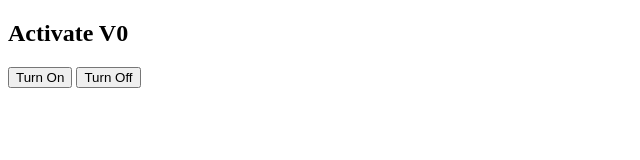
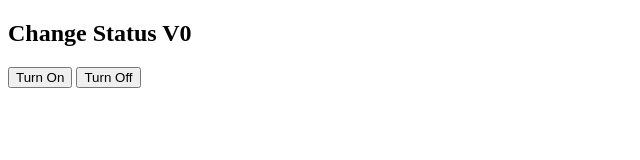
Before and after one commit to robaain/suis, a plain HTML site: page index.html in a window 1280 px wide. Shown: the whole page, without its empty margins (0-640 px from the left). Drawn offline with Linux system fonts and the light colour scheme.

Commit message:
Update index.html

```diff
--- a/index.html
+++ b/index.html
@@ -4,7 +4,7 @@
   <title>Suis Button</title>
 </head>
 <body>
-  <h2>Activate V0</h2>
+  <h2>Change Status V0</h2>
   <button onclick="activateV0()">Turn On</button>
   <button onclick="deactivateV0()">Turn Off</button>
 
```
